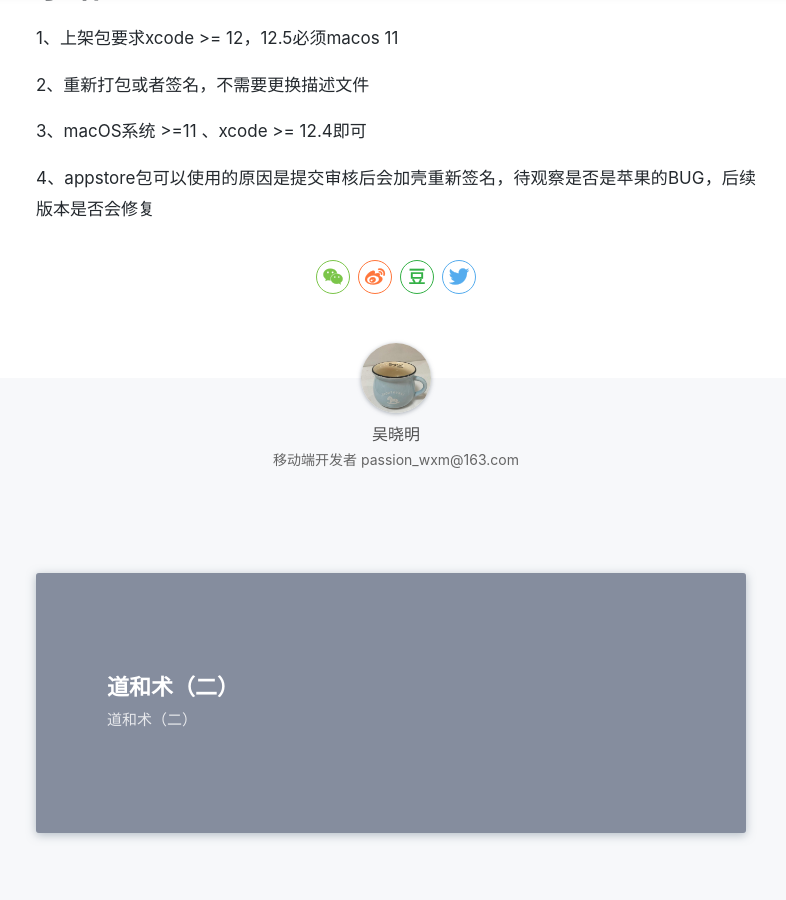
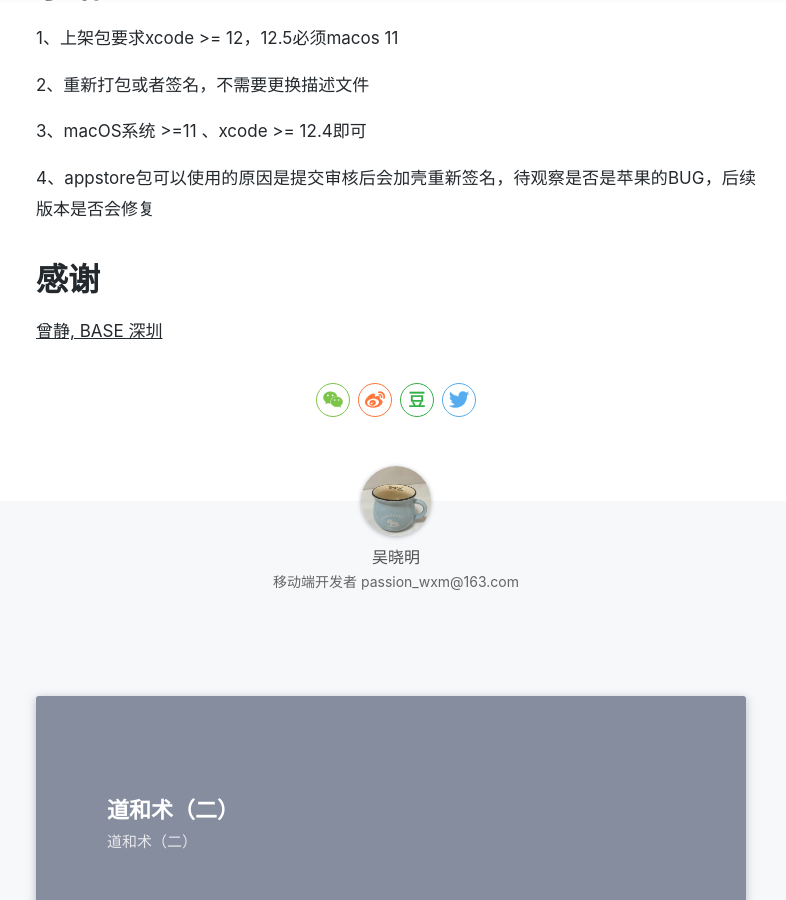
Before and after one commit to action121/action121.github.com, a Jekyll site: the page built from _posts/2021-06-09-iOS15企业证书签名兼容性问题.md, in a window 1280 px wide and 900 px high, scrolled down 2436 px. Shown: the whole window, without its empty margins (244-1030 px from the left). Built offline with Jekyll 4.4.1, drawn with Linux system fonts in a browser that asks for light colours; nearby versions of some CDN libraries; comment, search, counter and statistics services are not loaded; a style sheet for code colours, icons or effects is not loaded.

```diff
--- a/_posts/2021-06-09-iOS15企业证书签名兼容性问题.md
+++ b/_posts/2021-06-09-iOS15企业证书签名兼容性问题.md
@@ -91,3 +91,7 @@
 3、macOS系统 >=11 、xcode >= 12.4即可
 
 4、appstore包可以使用的原因是提交审核后会加壳重新签名，待观察是否是苹果的BUG，后续版本是否会修复
+
+# 感谢
+
+[曾静, BASE 深圳](https://blog.devzeng.com/#blog)
```
